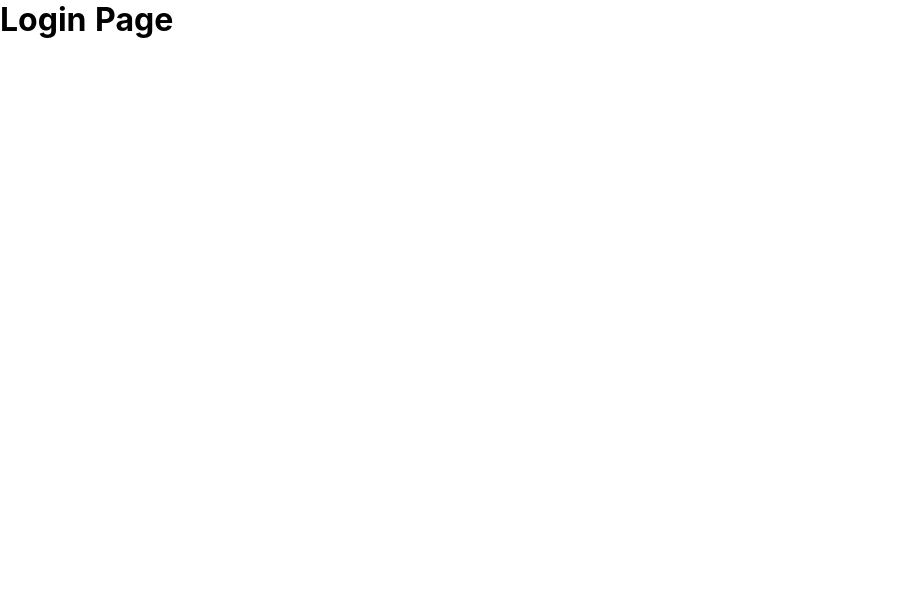
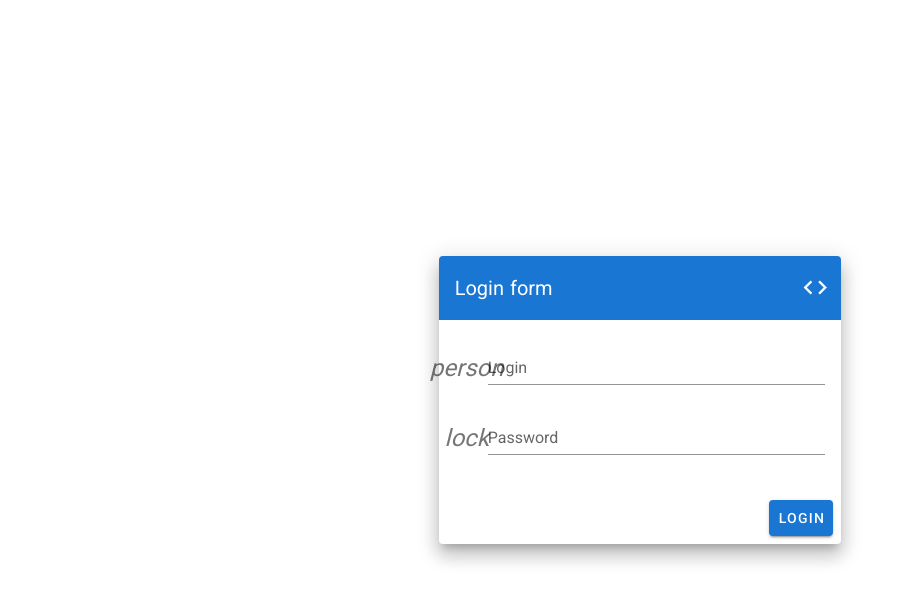
Before and after one commit to satoshi0ta/nuxt-ts-spa, a Nuxt app: page /admin/login in a window 1280 px wide. Shown: the top 602 px of the page, without its empty margins (0-912 px from the left). Built offline with nearby package versions, Linux system fonts and the light colour scheme.

Commit message:
Add Login

```diff
--- a/pages/admin/login.vue
+++ b/pages/admin/login.vue
@@ -1,3 +1,57 @@
 <template>
-  <h1>Login Page</h1>
+  <v-app id="inspire">
+    <v-content>
+      <v-container class="fill-height" fluid>
+        <v-row align="center" justify="center">
+          <v-col cols="12" sm="8" md="4">
+            <v-card class="elevation-12">
+              <v-toolbar color="primary" dark flat>
+                <v-toolbar-title>Login form</v-toolbar-title>
+                <v-spacer></v-spacer>
+                <v-tooltip bottom>
+                  <template v-slot:activator="{ on }">
+                    <v-btn :href="source" icon large target="_blank" v-on="on">
+                      <v-icon>mdi-code-tags</v-icon>
+                    </v-btn>
+                  </template>
+                  <span>Source</span>
+                </v-tooltip>
+              </v-toolbar>
+              <v-card-text>
+                <v-form>
+                  <v-text-field
+                    label="Login"
+                    name="login"
+                    prepend-icon="person"
+                    type="text"
+                  ></v-text-field>
+
+                  <v-text-field
+                    id="password"
+                    label="Password"
+                    name="password"
+                    prepend-icon="lock"
+                    type="password"
+                  ></v-text-field>
+                </v-form>
+              </v-card-text>
+              <v-card-actions>
+                <v-spacer></v-spacer>
+                <v-btn color="primary">Login</v-btn>
+              </v-card-actions>
+            </v-card>
+          </v-col>
+        </v-row>
+      </v-container>
+    </v-content>
+  </v-app>
 </template>
+
+<script>
+export default {
+  props: {
+    // eslint-disable-next-line vue/require-default-prop
+    source: String
+  }
+}
+</script>
```
